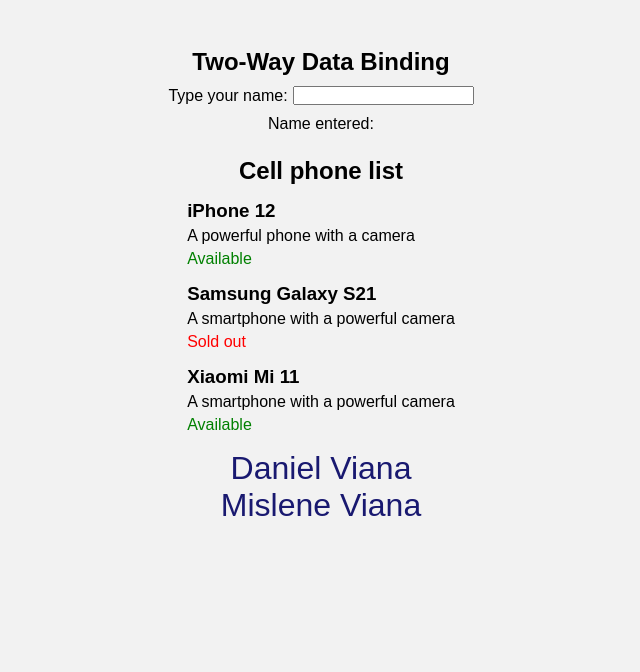
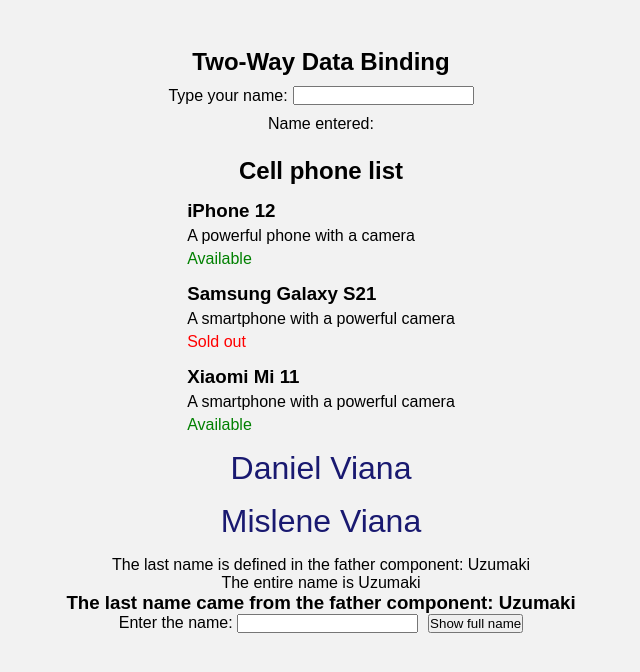
Before and after one commit to danielviana10/continuos-angular, an Angular app: page / in a window 1280 px wide. Shown: the top 672 px of the page, without its empty margins (319-959 px from the left). Built offline with nearby package versions, Linux system fonts and the light colour scheme.

Commit message:
feat: interaction between father and child

```diff
--- a/src/app/app.component.html
+++ b/src/app/app.component.html
@@ -3,4 +3,5 @@
   <app-rendering-lists></app-rendering-lists>
   <app-custom-component name="Daniel" lastName="Viana"></app-custom-component>
   <app-custom-component name="Mislene" lastName="Viana"></app-custom-component>
+  <app-father-component></app-father-component>
 </div>
--- a/src/app/app.module.ts
+++ b/src/app/app.module.ts
@@ -7,13 +7,17 @@
 import { FormsModule } from '@angular/forms';
 import { RenderingListsComponent } from './rendering-lists/rendering-lists.component';
 import { CustomComponentComponent } from './custom-component/custom-component.component';
+import { FatherComponentComponent } from './father-component/father-component.component';
+import { ChildComponentComponent } from './child-component/child-component.component';
 
 @NgModule({
   declarations: [
     AppComponent,
     TwoWayDataBindingComponent,
     RenderingListsComponent,
-    CustomComponentComponent
+    CustomComponentComponent,
+    FatherComponentComponent,
+    ChildComponentComponent
   ],
   imports: [
     BrowserModule,
--- /dev/null
+++ b/src/app/child-component/child-component.component.css
@@ -0,0 +1,3 @@
+button {
+  margin-left: 10px;
+}
--- /dev/null
+++ b/src/app/child-component/child-component.component.html
@@ -0,0 +1,6 @@
+<div>
+  <h3>The last name came from the father component: {{ lastName }}</h3>
+  <label for="name">Enter the name: </label>
+  <input type="text" id="name" [(ngModel)]="name" />
+  <button type="button" (click)="showName.emit(name + ' ' + lastName)">Show full name</button>
+</div>
--- /dev/null
+++ b/src/app/child-component/child-component.component.ts
@@ -0,0 +1,14 @@
+import { Component, EventEmitter, Input, OnInit, Output } from '@angular/core';
+
+@Component({
+  selector: 'app-child-component',
+  templateUrl: './child-component.component.html',
+  styleUrls: ['./child-component.component.css']
+})
+export class ChildComponentComponent {
+
+  @Input() lastName: string = ''
+  @Output() showName = new EventEmitter();
+
+  name: string = '';
+}
--- /dev/null
+++ b/src/app/father-component/father-component.component.css
@@ -0,0 +1,3 @@
+p {
+  margin-top: 1.0rem;
+}
--- /dev/null
+++ b/src/app/father-component/father-component.component.html
@@ -0,0 +1,3 @@
+<p>The last name is defined in the father component: {{ lastName }}</p>
+<span>The entire name is {{ child.name}}  {{ lastName }}</span>
+<app-child-component [lastName]="lastName" #child (showName)="showFullName($event)"></app-child-component>
--- /dev/null
+++ b/src/app/father-component/father-component.component.ts
@@ -0,0 +1,15 @@
+import { Component, OnInit } from '@angular/core';
+
+@Component({
+  selector: 'app-father-component',
+  templateUrl: './father-component.component.html',
+  styleUrls: ['./father-component.component.css']
+})
+export class FatherComponentComponent {
+
+  lastName: string = 'Uzumaki';
+
+  showFullName(entireName: Event) {
+    alert(`The entire name is: ${entireName}`);
+  }
+}
--- a/src/styles.css
+++ b/src/styles.css
@@ -13,7 +13,3 @@
   font-family: Arial, sans-serif;
   text-align: center;
 }
-
-.customComponentContainer:last-child {
-  margin-bottom: -1rem;
-}
```
Also changed, not shown: 2 other files (tests, documents, lock files or other folders).
